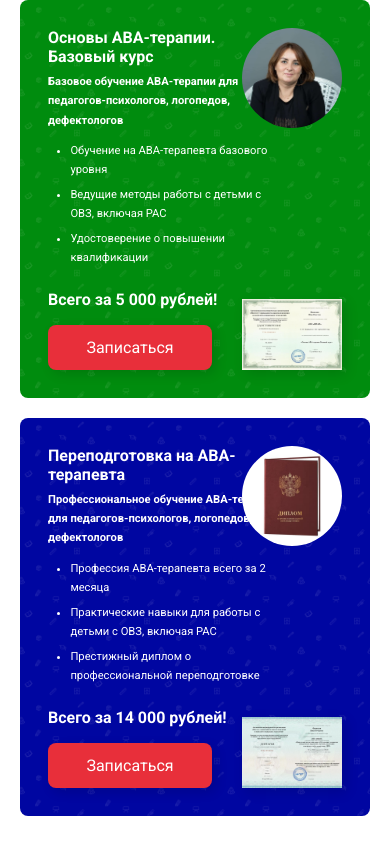
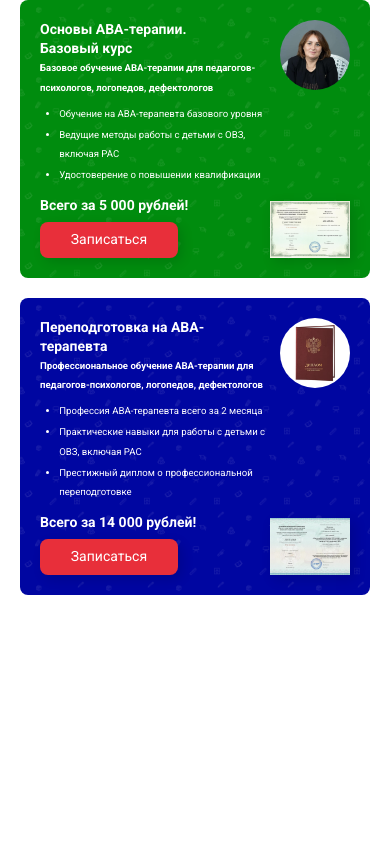
Before and after one commit to fluxionbeats/iaba-banners, a plain HTML site: page index.html in a window 390 px wide. Drawn offline with Linux system fonts and the light colour scheme.

Commit message:
Add adaptive css properties

```diff
--- a/style/style.css
+++ b/style/style.css
@@ -65,7 +65,7 @@ body {
   justify-content: space-between;
 }
 
-.banner-home:nth-child(2){
+.banner-home:nth-child(2) {
   margin-left: 20px;
 }
 
@@ -162,10 +162,11 @@ body {
   box-shadow: 4px 4px 12px rgba(0, 0, 0, 13%);
 }
 
-@media (max-width: 1250px){
-  .container{
+@media (max-width: 1250px) {
+  .container {
     max-width: 970px;
   }
+
   .banner-home__content {
     max-width: 310px;
   }
@@ -178,7 +179,7 @@ body {
     font-size: 0.75rem;
   }
 
-  .banner-home__img{
+  .banner-home__img {
     width: 100px;
     height: 100px;
   }
@@ -200,14 +201,17 @@ body {
   .container {
     max-width: 750px;
   }
-  .banner-home-wrapper{
+
+  .banner-home-wrapper {
     flex-direction: column;
     align-items: center;
   }
-  .banner-home:nth-child(2){
+
+  .banner-home:nth-child(2) {
     margin-left: 0;
     margin-top: 20px;
   }
+
   .banner-home__content {
     max-width: 397px;
   }
@@ -220,7 +224,7 @@ body {
     font-size: 1rem;
   }
 
-  .banner-home__img{
+  .banner-home__img {
     width: 132px;
     height: 132px;
   }
@@ -258,7 +262,7 @@ body {
     font-size: 0.75rem;
   }
 
-  .banner-home__img{
+  .banner-home__img {
     width: 100px;
     height: 100px;
   }
@@ -278,11 +282,13 @@ body {
 
 
 @media (max-width: 520px) {
-  .banner-home{
+  .banner-home {
+    padding: 1.25rem;
     line-height: 120%;
   }
+
   .banner-home__content {
-    max-width: 270px;
+    max-width: 280px;
   }
 
   .banner-home__title {
@@ -293,9 +299,11 @@ body {
     font-size: 0.75rem;
   }
 
-  .banner-home__img{
-    width: 100px;
-    height: 100px;
+  .banner-home__img {
+    width: 90px;
+    height: 90px;
+    top: 20px;
+    right: 20px;
   }
 
   .banner-home__advantages {
@@ -310,15 +318,22 @@ body {
   .banner-home__link {
     font-size: 1rem;
   }
-  .banner-home__diploma{
+
+  .banner-home__diploma {
     width: 100px;
     height: auto;
+    bottom: 20px;
+    right: 20px;
   }
 }
 
 @media (max-width: 480px) {
+  .banner-home__title {
+    max-width: 200px;
+  }
+
   .banner-home__content {
-    max-width: 230px;
+    max-width: 260px;
   }
 
   .banner-home__title {
@@ -327,15 +342,21 @@ body {
 
   .banner-home__subtitle {
     font-size: 0.7rem;
+    margin-bottom: 0.7em;
   }
 
-  .banner-home__img{
-    width: 100px;
-    height: 100px;
+  .banner-home__img {
+    width: 80px;
+    height: 80px;
   }
 
   .banner-home__advantages {
     font-size: 0.7rem;
+    margin-bottom: 1em;
+  }
+
+  .banner-home__advantages__item {
+    padding-bottom: 0.2em;
   }
 
   .banner-home__price {
@@ -344,5 +365,108 @@ body {
 
   .banner-home__link {
     font-size: 1rem;
+    padding: 0.6em 2.2em;
+  }
+
+}
+
+@media (max-width: 425px) {
+  .banner-home__content {
+    max-width: 250px;
+  }
+
+  .banner-home__title {
+    font-size: 0.875rem;
+    margin-bottom: 0;
+  }
+
+  .banner-home__subtitle {
+    font-size: 0.6rem;
+  }
+
+  .banner-home__img {
+    width: 70px;
+    height: 70px;
+  }
+
+  .banner-home__advantages {
+    font-size: 0.6rem;
+  }
+
+  .banner-home__price {
+    font-size: 0.875rem;
+    margin-bottom: 0.5em;
+  }
+
+  .banner-home__link {
+    font-size: 0.875rem;
+  }
+
+  .banner-home__diploma {
+    width: 80px;
+    height: auto;
+    bottom: 20px;
+    right: 20px;
+  }
+
+}
+
+@media (max-width: 405px) {
+  .banner-home__content {
+    max-width: 230px;
   }
 }
+
+@media (max-width: 387px) {
+  .banner-home {
+    line-height: 100%;
+    padding: 0.875rem;
+  }
+
+  .banner-home__content {
+    max-width: 200px;
+  }
+
+  .banner-home__title {
+    font-size: 0.75rem;
+    max-width: 170px;
+  }
+
+  .banner-home__subtitle {
+    font-size: 0.5rem;
+    max-width: 200px;
+    margin-bottom: 0.5em;
+  }
+
+  .banner-home__img {
+    width: 60px;
+    height: 60px;
+    top: 14px;
+    right: 14px;
+  }
+
+  .banner-home__advantages {
+    font-size: 0.5rem;
+  }
+
+  .banner-home__price {
+    font-size: 0.75rem;
+  }
+
+  .banner-home__link {
+    font-size: 0.75rem;
+  }
+
+  .banner-home__diploma {
+    width: 72px;
+    height: auto;
+    bottom: 14px;
+    right: 14px;
+  }
+}
+
+@media (max-width: 334px) {
+  .banner-home__content {
+    max-width: 180px;
+  }
+}
```
Also changed, not shown: index.html (+1 -0 lines).
